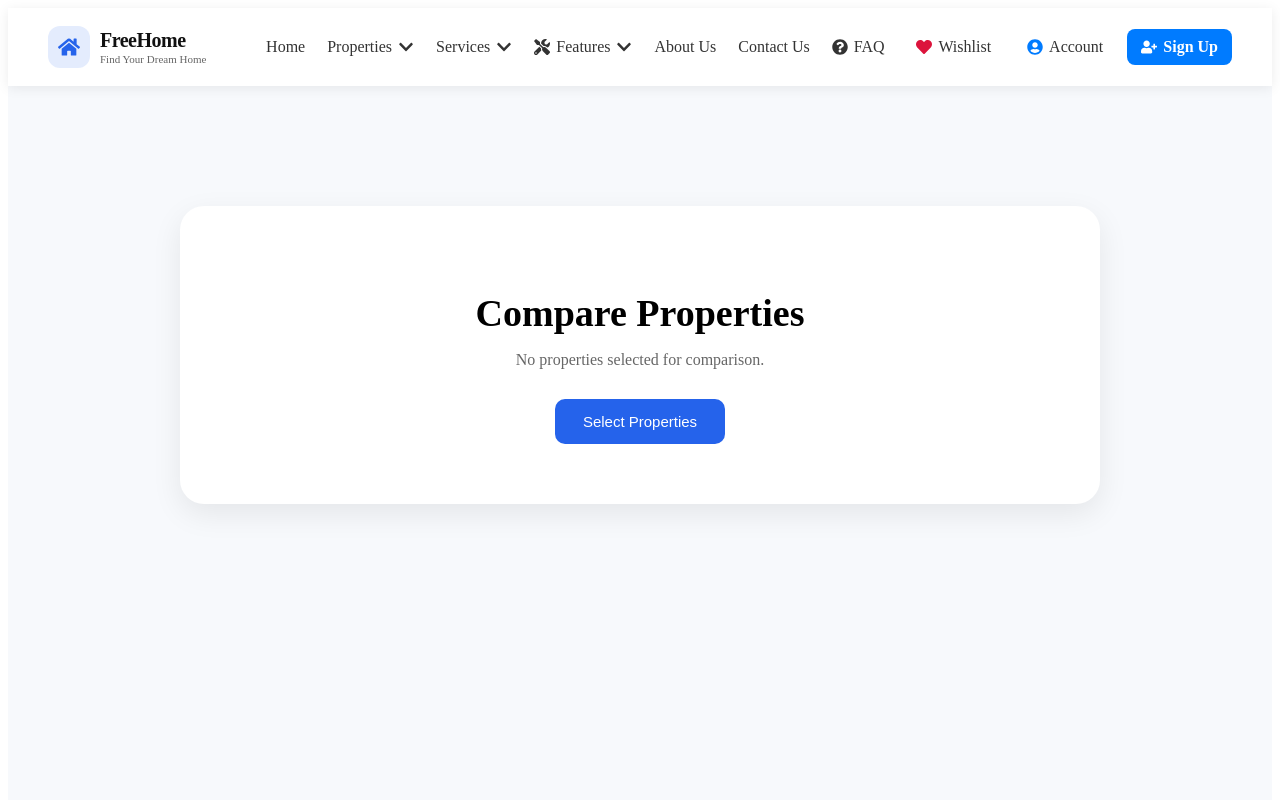
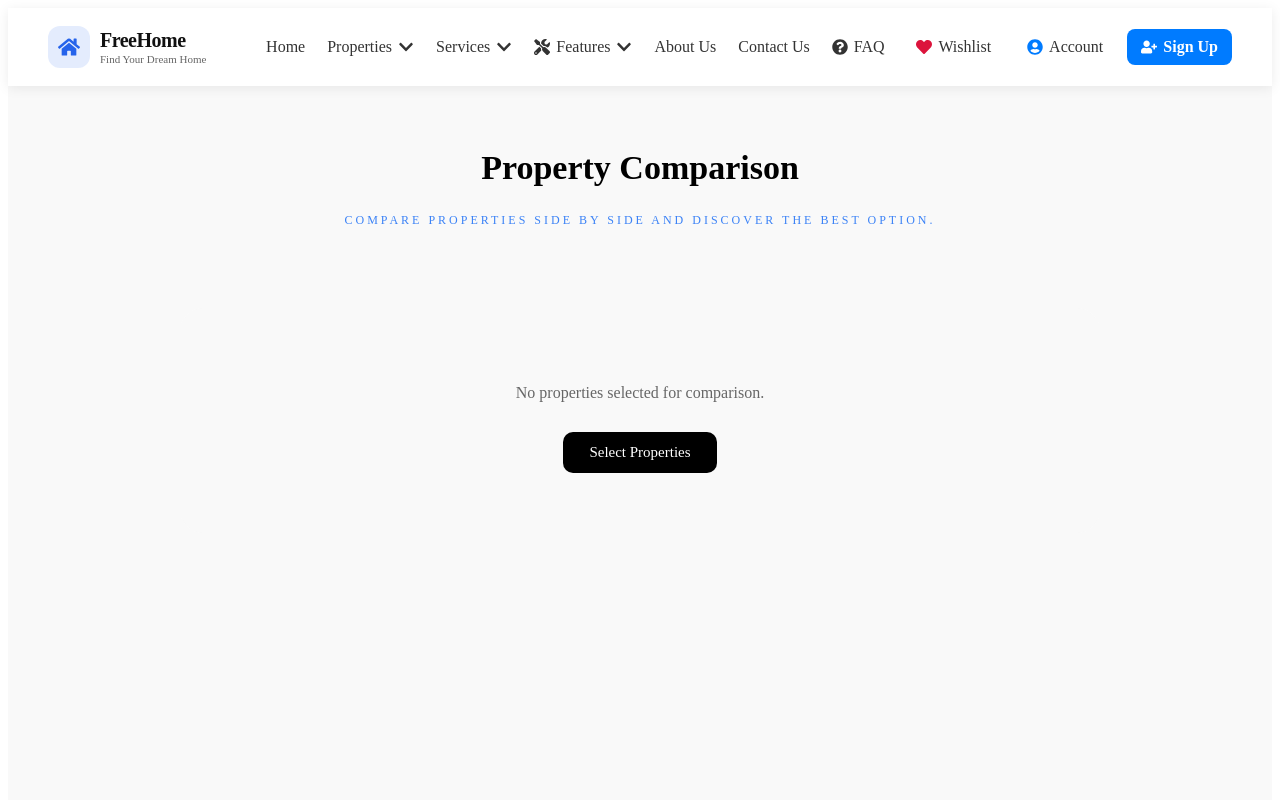
Before and after one commit to kaviya0802/freehome, a React (Vite) app: page /compare in a window 1280 px wide. Shown: the top 800 px of the page. Built offline with nearby package versions, Linux system fonts and the light colour scheme.

Commit message:
compare page created

```diff
--- a/src/App.jsx
+++ b/src/App.jsx
@@ -15,17 +15,12 @@ import Profile from "./pages/Profile/Profile";
 import About from "./pages/About/About";
 import FAQ from "./pages/FAQ/FAQ";
 import Admin from "./pages/Admin/Admin";
-
 import ScrollToTop from "./components/ScrollToTop";
-
-// 👇 ADD THIS
 import { CompareProvider } from "./context/CompareContext";
-
 function App() {
   return (
     <CompareProvider>
       <ScrollToTop />
-
       <Routes>
         <Route path="/" element={<Home />} />
         <Route path="/properties" element={<Properties />} />
@@ -46,5 +41,4 @@ function App() {
     </CompareProvider>
   );
 }
-
 export default App;
--- a/src/components/Navbar/Navbar.jsx
+++ b/src/components/Navbar/Navbar.jsx
@@ -49,7 +49,6 @@ function Navbar() {
             <div className="dropdown-menu">
               <Link to="/contact-agent">Find Agent</Link>
               <Link to="/home-loan">Home Loan Help</Link>
-               <Link to="/area-insights">Area Insights</Link>
               <Link to="/compare">Compare</Link>
             </div>
           </li>
--- a/src/pages/Compare/Compare.css
+++ b/src/pages/Compare/Compare.css
@@ -1,6 +1,6 @@
 .compare-page {
   min-height: 100vh;
-  background: #f7f9fc;
+  background: #f9f9f9;
   padding: 40px;
 }
 
@@ -11,12 +11,12 @@
   margin: 80px auto;
   text-align: center;
 
-  background: white;
+  background: #f9f9f9;
   padding: 60px;
 
   border-radius: 24px;
 
-  box-shadow: 0 10px 30px rgba(0,0,0,0.08);
+
 }
 
 .compare-empty-card h1 {
@@ -24,16 +24,18 @@
   margin-bottom: 15px;
 }
 
+
 .compare-empty-card p {
   color: #666;
   margin-bottom: 30px;
 }
 
 .compare-select-btn {
-  background: #2563eb;
+  background: black;
   color: white;
+  font-family: inherit;
   border: none;
-  padding: 14px 28px;
+  padding: 12px 26px;
   border-radius: 10px;
   cursor: pointer;
   font-size: 15px;
@@ -41,6 +43,7 @@
 
 .compare-select-btn:hover {
   transform: translateY(-2px);
+  background: #3b82f6;
 }
 
 /* HEADER */
@@ -51,23 +54,34 @@
 }
 
 .compare-header h1 {
-  font-size: 38px;
+  font-size: 34px;
+}
+.compare-span{
+  color: #3b82f6;
+  letter-spacing: 3px;
+  font-size: 12px;
 }
 
 .compare-header p {
   color: #666;
-  margin-top: 10px;
+  margin-top: 20px;
 }
 
 .compare-clear-btn {
   margin-top: 15px;
   border: none;
-  background: crimson;
+  font-family: inherit;
+  background: black;
   color: white;
   padding: 10px 22px;
   border-radius: 10px;
   cursor: pointer;
 }
+.compare-clear-btn:hover {
+  transform: translateY(-2px);
+  background: #3b82f6;
+}
+
 
 /* SELECTED PROPERTY CARDS */
 
@@ -79,7 +93,7 @@
 }
 
 .compare-property-card {
-  background: white;
+  background:white;
   border-radius: 20px;
   overflow: hidden;
 
@@ -104,6 +118,7 @@
 
 .compare-property-info h3 {
   margin-bottom: 10px;
+
 }
 
 .compare-property-info p {
@@ -112,20 +127,16 @@
 }
 
 .compare-property-info span {
+  font-size: 18px;
   font-weight: 700;
-  color: #2563eb;
+  color: #1a7f37;
 }
 
 /* COMPARISON TABLE */
-
 .comparison-table-wrapper {
   overflow-x: auto;
-
-  background: white;
+  background: #f9f9f9;
   border-radius: 20px;
-
-  box-shadow: 0 10px 25px rgba(0,0,0,0.08);
-
   padding: 20px;
 }
 
@@ -135,7 +146,7 @@
 }
 
 .comparison-table th {
-  background: #f5f7fb;
+  background: #f9f9f9;
   padding: 16px;
   text-align: left;
 }
@@ -147,4 +158,11 @@
 
 .comparison-table tr {
   border-bottom: 1px solid #eee;
+  transition: transform 0.2s ease;
 }
+
+/* Contact Page Style Hover Effect */
+
+.comparison-table tbody tr:hover {
+  transform: translateX(5px);
+}
--- a/src/pages/Compare/Compare.jsx
+++ b/src/pages/Compare/Compare.jsx
@@ -10,6 +10,8 @@ const getComparisonData = (property) => {
   switch (property.type) {
     case "Apartment":
       return {
+        "Property Type": property.type,
+        Location: property.location,
         Price: `$${property.price.toLocaleString()}`,
         Bedrooms: property.bedrooms,
         Bathrooms: property.bathrooms,
@@ -55,6 +57,8 @@ const getComparisonData = (property) => {
 
     case "Villa":
       return {
+        "Property Type": property.type,
+        Location: property.location,
         Price: `$${property.price.toLocaleString()}`,
         Bedrooms: property.bedrooms,
         Bathrooms: property.bathrooms,
@@ -98,6 +102,8 @@ const getComparisonData = (property) => {
 
     case "Townhouse":
       return {
+        "Property Type": property.type,
+        Location: property.location,
         Price: `$${property.price.toLocaleString()}`,
         Bedrooms: property.bedrooms,
         Bathrooms: property.bathrooms,
@@ -137,6 +143,8 @@ const getComparisonData = (property) => {
 
     case "Luxury":
       return {
+        "Property Type": property.type,
+        Location: property.location,
         Price: `$${property.price.toLocaleString()}`,
         Bedrooms: property.bedrooms,
         Bathrooms: property.bathrooms,
@@ -182,6 +190,8 @@ const getComparisonData = (property) => {
 
     case "Commercial":
       return {
+        "Property": property.type,
+        Location: property.location,
         Price: `$${property.price.toLocaleString()}`,
         "Property Type": property.propertyType,
         Area:
@@ -214,8 +224,13 @@ const getComparisonData = (property) => {
 
     case "Land":
       return {
+        "Property Type": property.type,
+        Location: property.location,
         Price: `$${property.price.toLocaleString()}`,
-        Area: property.area,
+        Area:
+  property.type !== "Land"
+    ? `${property.area} sqft`
+    : `${property.area} hectares`,
         "Soil Type": property.soilType,
         "Road Access": property.landFeatures?.roadAccess ? "Yes" : "No",
         Status: property.mode,
@@ -244,6 +259,8 @@ const getComparisonData = (property) => {
 
     case "PG Hostel":
       return {
+        "Property Type": property.type,
+        Location: property.location,
         Price: `$${property.price.toLocaleString()}`,
         "Room Type": property.pgFeatures?.sharingType
           ? "Single Sharing"
@@ -298,8 +315,15 @@ function Compare() {
         <Navbar />
 
         <div className="compare-page">
+          <div className="compare-header">
+          <h1>Property Comparison</h1>
+
+          <span className="compare-span">
+            COMPARE PROPERTIES SIDE BY SIDE AND DISCOVER THE BEST OPTION.
+          </span>
+        </div>
           <div className="compare-empty-card">
-            <h1>Compare Properties</h1>
+
 
             <p>
               No properties selected for comparison.
@@ -328,10 +352,14 @@ function Compare() {
       <Navbar />
 
       <div className="compare-page">
-        <div className="compare-empty-card">
-
+        <div className="compare-header">
           <h1>Property Comparison</h1>
 
+          <span className="compare-span">
+            COMPARE PROPERTIES SIDE BY SIDE AND DISCOVER THE BEST OPTION.
+          </span>
+        </div>
+        <div className="compare-empty-card">
           <p>
             One property cannot be compared.
             Please select at least one more
@@ -382,10 +410,10 @@ const commonFields = Object.keys(
 
         <div className="compare-header">
           <h1>Property Comparison</h1>
+          <span className="compare-span">COMPARE PROPERTIES SIDE BY SIDE AND DISCOVER THE BEST OPTION.</span>
 
-          <p>
-            Comparing {selected.length}
-            Properties
+          <p className="compare-p">
+            Comparing {selected.length} Properties
           </p>
 
           <button
@@ -439,10 +467,9 @@ const commonFields = Object.keys(
             </p>
           </div>
        ) : (
+  <>
     <div className="comparison-table-wrapper">
-
       <table className="comparison-table">
-
         <tbody>
           {commonFields.map((field) => (
             <tr key={field}>
@@ -457,8 +484,8 @@ const commonFields = Object.keys(
           ))}
         </tbody>
       </table>
-
     </div>
+  </>
 )}
 
 </div>
@@ -467,5 +494,4 @@ const commonFields = Object.keys(
 </>
 );
 }
-
 export default Compare;
--- a/src/pages/HomeLoan/HomeLoan.css
+++ b/src/pages/HomeLoan/HomeLoan.css
@@ -141,6 +141,7 @@
   border-radius: 10px;
   outline: none;
   font-size: 14px;
+  font-family: inherit;
   transition: all 0.25s ease;
   background: white;
   box-sizing: border-box;
```
Lines whose indentation alone changed are shown as unchanged.
